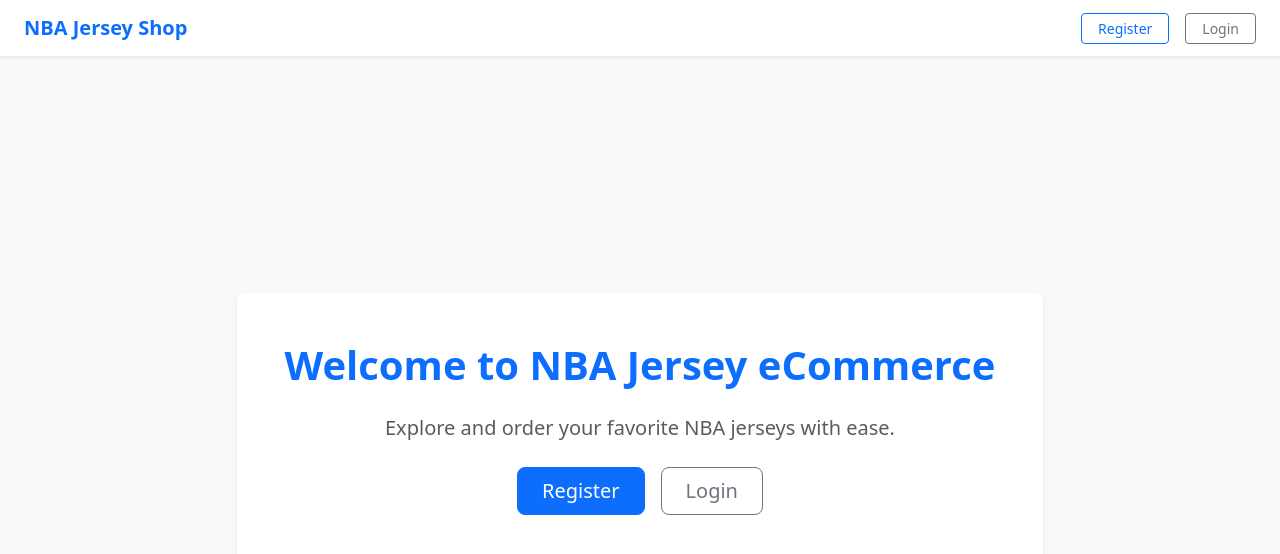
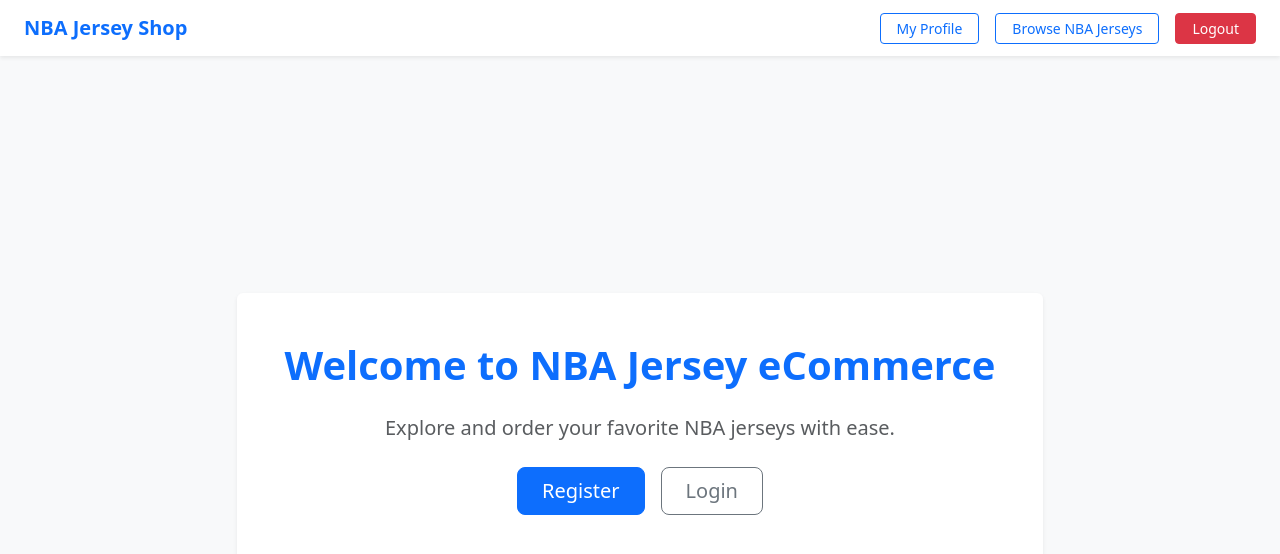
Before and after one commit to kimlengthai/nba-jersey-app, a React (Vite) app in the folder client/: page / in a window 1280 px wide. Shown: the top 554 px of the page. Built offline with nearby package versions, Linux system fonts and the light colour scheme; sample sign-in values are in the browser's storage.

Commit message:
Add Navbar component

```diff
--- /dev/null
+++ b/client/src/components/Navbar.jsx
@@ -0,0 +1,51 @@
+import { Link, useLocation, useNavigate } from 'react-router-dom';
+
+function Navbar() {
+  const location = useLocation();
+  const navigate = useNavigate();
+
+  const handleLogout = () => {
+    localStorage.removeItem('user');
+    navigate('/login');
+  };
+
+  const user = JSON.parse(localStorage.getItem('user'));
+
+  return (
+    <nav className="navbar navbar-expand-lg navbar-light bg-white shadow-sm px-4">
+      <Link to="/" className="navbar-brand fw-bold text-primary">
+        NBA Jersey Shop
+      </Link>
+
+      <div className="ms-auto d-flex align-items-center gap-3">
+        {user ? (
+          <>
+            <Link to="/profile" className="btn btn-outline-primary btn-sm px-3">
+              My Profile
+            </Link>
+            <Link to="/catalogue" className="btn btn-outline-primary btn-sm px-3">
+              Browse NBA Jerseys
+            </Link>
+            <button
+              className="btn btn-danger btn-sm px-3"
+              onClick={handleLogout}
+            >
+              Logout
+            </button>
+          </>
+        ) : location.pathname === '/' ? (
+          <>
+            <Link to="/register" className="btn btn-outline-primary btn-sm px-3">
+              Register
+            </Link>
+            <Link to="/login" className="btn btn-outline-secondary btn-sm px-3">
+              Login
+            </Link>
+          </>
+        ) : null}
+      </div>
+    </nav>
+  );
+}
+
+export default Navbar;
--- a/client/src/pages/Home.jsx
+++ b/client/src/pages/Home.jsx
@@ -1,23 +1,11 @@
 import { Link } from "react-router-dom";
+import Navbar from "../components/Navbar";
 
 function Home()
 {
   return (
     <div className="vh-100 d-flex flex-column bg-light">
-      {/* Navbar */}
-      <nav className="navbar navbar-expand-lg navbar-light bg-white shadow-sm px-4">
-        <span className="navbar-brand fw-bold text-primary">
-          NBA Jersey Shop
-        </span>
-        <div className="ms-auto d-flex align-items-center gap-3">
-          <Link to="/register" className="btn btn-outline-primary btn-sm px-3">
-            Register
-          </Link>
-          <Link to="/login" className="btn btn-outline-secondary btn-sm px-3">
-            Login
-          </Link>
-        </div>
-      </nav>
+      <Navbar />
 
       {/* Page Content */}
       <div className="d-flex flex-column justify-content-center align-items-center flex-grow-1">
--- a/client/src/pages/Welcome.jsx
+++ b/client/src/pages/Welcome.jsx
@@ -1,5 +1,6 @@
 import { useEffect, useState } from 'react';
 import { Link, useNavigate } from 'react-router-dom';
+import Navbar from "../components/Navbar";
 
 function Welcome() {
   const [user, setUser] = useState(null);
@@ -14,30 +15,9 @@
     }
   }, [navigate]);
 
-  const handleLogout = () => {
-    localStorage.removeItem('user');
-    navigate('/login');
-  };
-
   return (
     <div className="vh-100 d-flex flex-column">
-      {/* Navbar */}
-      <nav className="navbar navbar-expand-lg navbar-light bg-white shadow-sm px-4">
-        <Link to="/" className="navbar-brand fw-bold text-primary text-decoration-none">
-            NBA Jersey Shop
-        </Link>
-        <div className="ms-auto d-flex align-items-center gap-3">
-          <Link to="/profile" className="btn btn-outline-primary btn-sm px-3">
-            My Profile
-          </Link>
-          <Link to="/catalogue" className="btn btn-outline-primary btn-sm px-3">
-            Browse NBA Jerseys
-          </Link>
-          <button className="btn btn-danger btn-sm px-3" onClick={handleLogout}>
-            Logout
-          </button>
-        </div>
-      </nav>
+      <Navbar />
 
       {/* Tiles Container */}
       <div className="container my-5">
```
Also changed, not shown: 1 other file (tests, documents, lock files or other folders).
